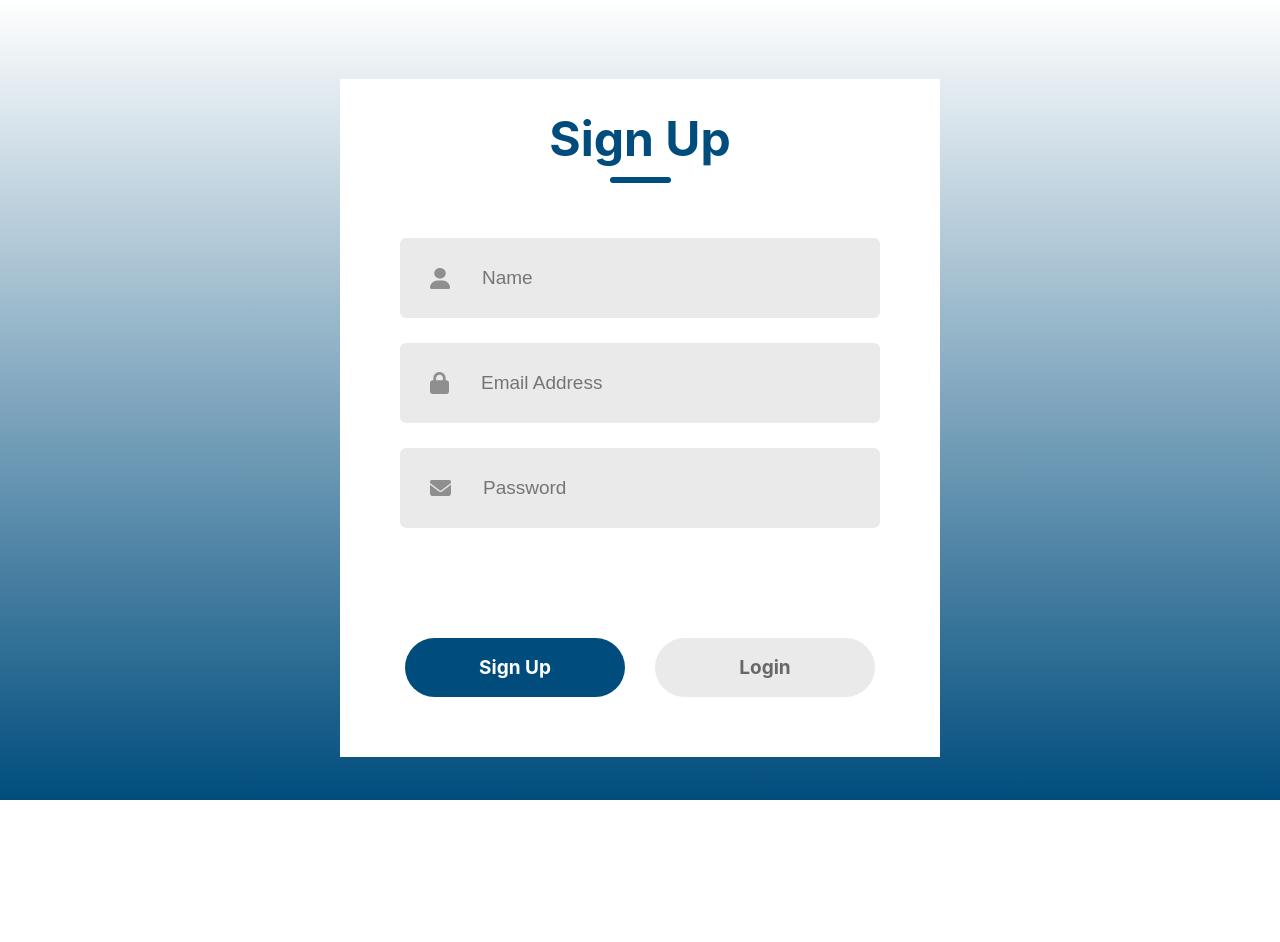
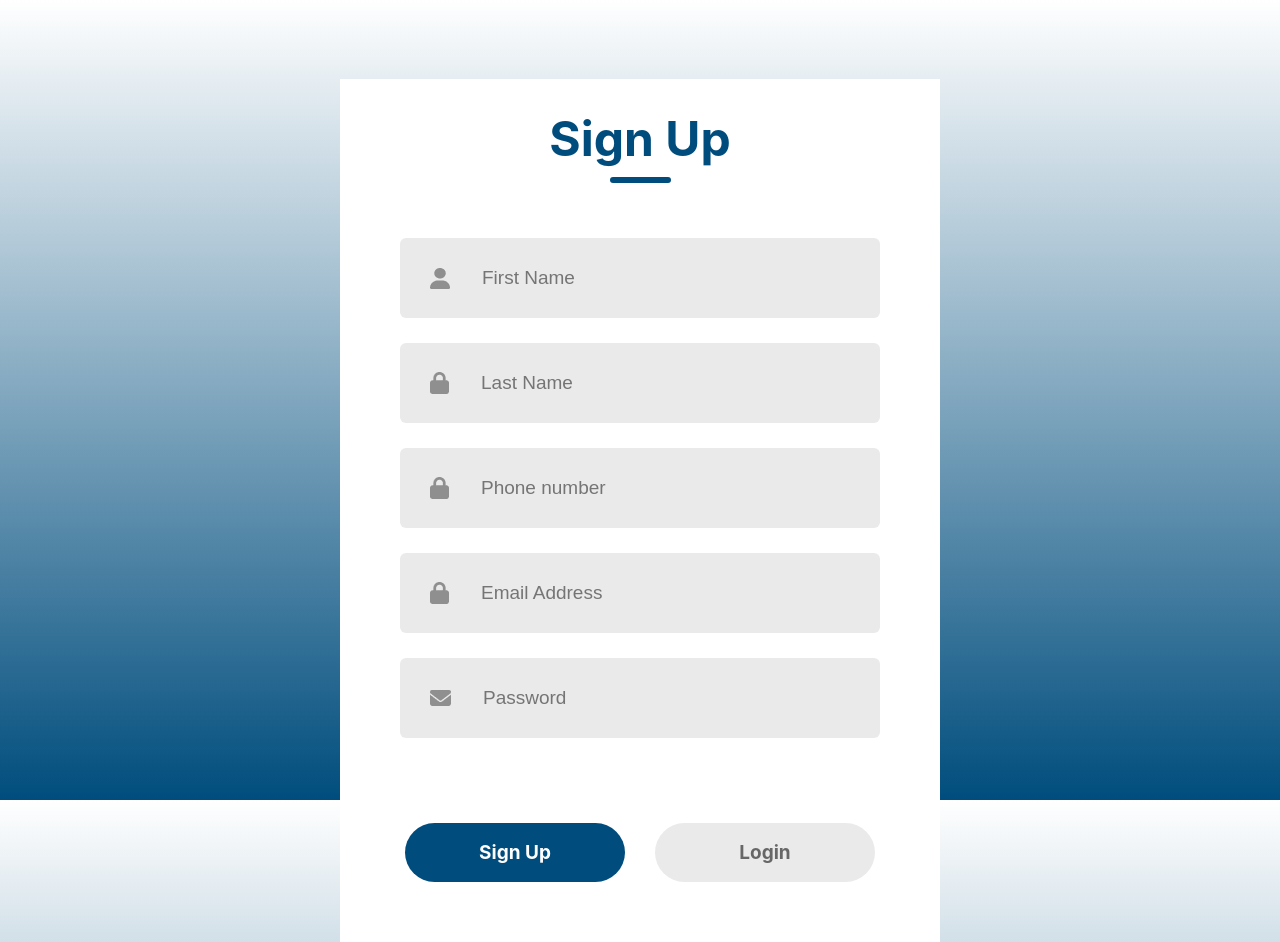
Before and after one commit to Healthy-SMU/healthy-SMU-project-, a React (Create React App) app: page /login in a window 1280 px wide. Before the commit the page ends 800 px from the top, so only its background shows below. Built offline with nearby package versions, Linux system fonts and the light colour scheme.

Commit message:
axios + LoginSignup tweaks

```diff
--- a/package.json
+++ b/package.json
@@ -18,6 +18,7 @@
     "react-router-dom": "^6.18.0",
     "react-scripts": "5.0.1",
     "web-vitals": "^2.1.4"
+
   },
   "scripts": {
     "start": "react-scripts start",
--- a/src/components/LoginSignUp.js
+++ b/src/components/LoginSignUp.js
@@ -1,47 +1,100 @@
 import React, { useState } from 'react';
-import "./LoginSignUp.css"
+import axios from 'axios';
+import './LoginSignUp.css';
 
 import logo from './Assets/smulogo.png';
 
-import user_icon from "./Assets/person.png"
-import email_icon from "./Assets/password.png"
-import password_icon from "./Assets/email.png"
+import user_icon from './Assets/person.png';
+import email_icon from './Assets/password.png';
+import password_icon from './Assets/email.png';
 
 const Login = (props) => {
+  const [action, setAction] = useState('Sign Up');
+  const [first_name, setFirst_Name] = useState();
+  const [last_name, setLast_Name] = useState();
+  const [phone_number, setPhone_number] = useState();
+  const [email, setEmail] = useState('');
+  const [password, setPassword] = useState('');
 
-  const [action,setAction] = useState("Sign Up");
+  const handleSignup = async () => {
+    try {
+      const response = await axios.post('http://localhost:8000/api/Student/signup', {
+        email_address: email,
+        firstname: first_name,
+        lastname: last_name,
+        password: password,
+        phone_number: phone_number,
+      });
 
+      console.log(response.data);
+      // Handle the response accordingly, update UI, show messages, etc.
+    } catch (error) {
+      console.error('Error during signup:', error);
+    }
+  };
+
+  const handleLogin = async () => {
+    try {
+      const response = await axios.post('http://localhost:8000/api/Student/login', {
+        email_address: email,
+        password: password,
+      });
+
+      console.log(response.data);
+      // Handle the response accordingly, update UI, show messages, etc.
+    } catch (error) {
+      console.error('Error during login:', error);
+    }
+  };
 
   return (
     <div>
       <img src={logo} alt="Logo" className="logo" />
-      <div className='container'>
-        <div className='header'>
-          <div className='text'>{action}</div>
-          <div className='underline'></div>
+      <div className="container">
+        <div className="header">
+          <div className="text">{action}</div>
+          <div className="underline"></div>
         </div>
-        <div className='inputs'>
-        {action==="Login"?<div></div>:<div className='input'>
-           <img src={user_icon} alt=''/>
-            <input type='text' placeholder='Name'/>
-          </div>}
-          <div className='input'>
-            <img src={email_icon} alt=''/>
-            <input type='email' placeholder='Email Address'/>
+        <div className="inputs">
+          {action === 'Login' ? null : (
+            <div className="input">
+              <img src={user_icon} alt="" />
+              <input type="text" placeholder="First Name" value={first_name} onChange={(e) => setFirst_Name(e.target.value)} />
+            </div>
+          )}
+          <div className="input">
+            <img src={email_icon} alt="" />
+            <input type="text" placeholder="Last Name" value={last_name} onChange={(e) => setLast_Name(e.target.value)} />
           </div>
-          <div className='input'>
-            <img src={password_icon} alt=''/>
-            <input type='password' placeholder='Password'/>
+          <div className="input">
+            <img src={email_icon} alt="" />
+            <input type="text" placeholder="Phone number" value={phone_number} onChange={(e) => setPhone_number(e.target.value)} />
           </div>
-          {action==="Sign Up"?<div></div>:<div className='forgot-password'>Lost Passowrd? <span>Click Here!</span></div>}
-          <div className='submit-container'>
-            <div className={action==="Login"?"submit gray":"submit"} onClick={()=>{setAction("Sign Up")}}>Sign Up</div>
-            <div className={action==="Sign Up"?"submit gray":"submit"} onClick={()=>{setAction("Login")}}>Login</div>
+          <div className="input">
+            <img src={email_icon} alt="" />
+            <input type="email" placeholder="Email Address" value={email} onChange={(e) => setEmail(e.target.value)} />
+          </div>
+          <div className="input">
+            <img src={password_icon} alt="" />
+            <input type="password" placeholder="Password" value={password} onChange={(e) => setPassword(e.target.value)} />
+          </div>
+          {action === 'Sign Up' ? null : (
+            <div className="forgot-password">
+              Lost Password? <span>Click Here!</span>
+            </div>
+          )}
+          <div className="submit-container">
+            <div className={action === 'Login' ? 'submit gray' : 'submit'} onClick={action === 'Login' ? null : handleSignup}>
+              Sign Up
+            </div>
+            <div className={action === 'Sign Up' ? 'submit gray' : 'submit'} onClick={action === 'Sign Up' ? null : handleLogin}>
+              Login
+            </div>
           </div>
         </div>
       </div>
     </div>
-  )
+  );
 };
 
 export default Login;
```
Also changed, not shown: 1 other file (tests, documents, lock files or other folders).
